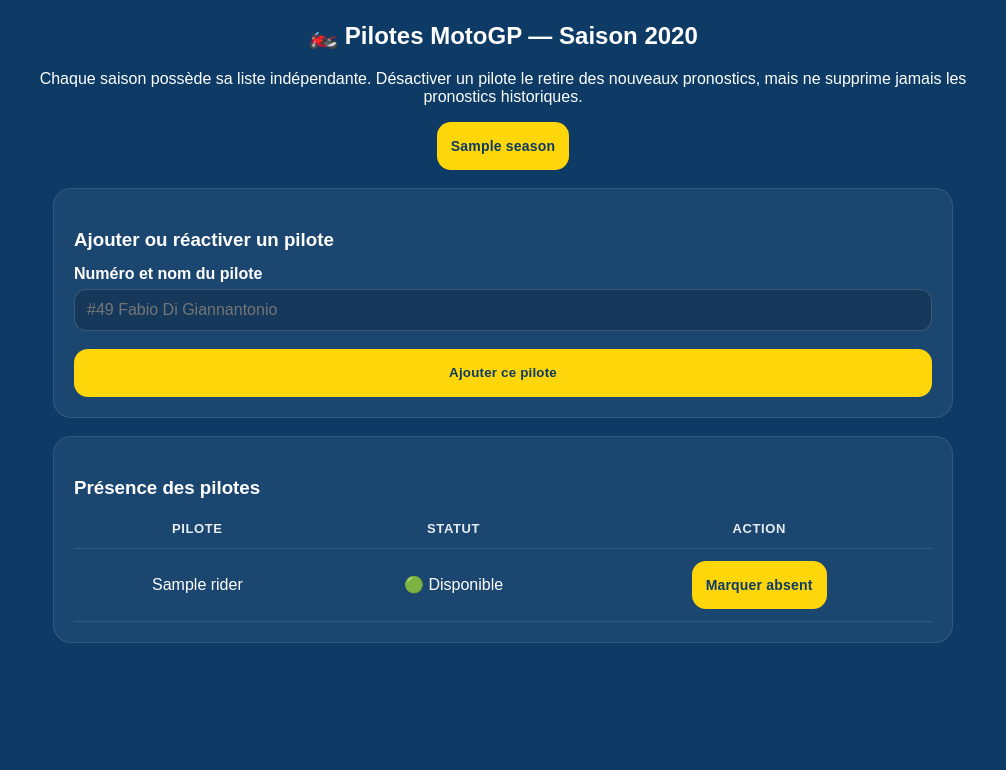
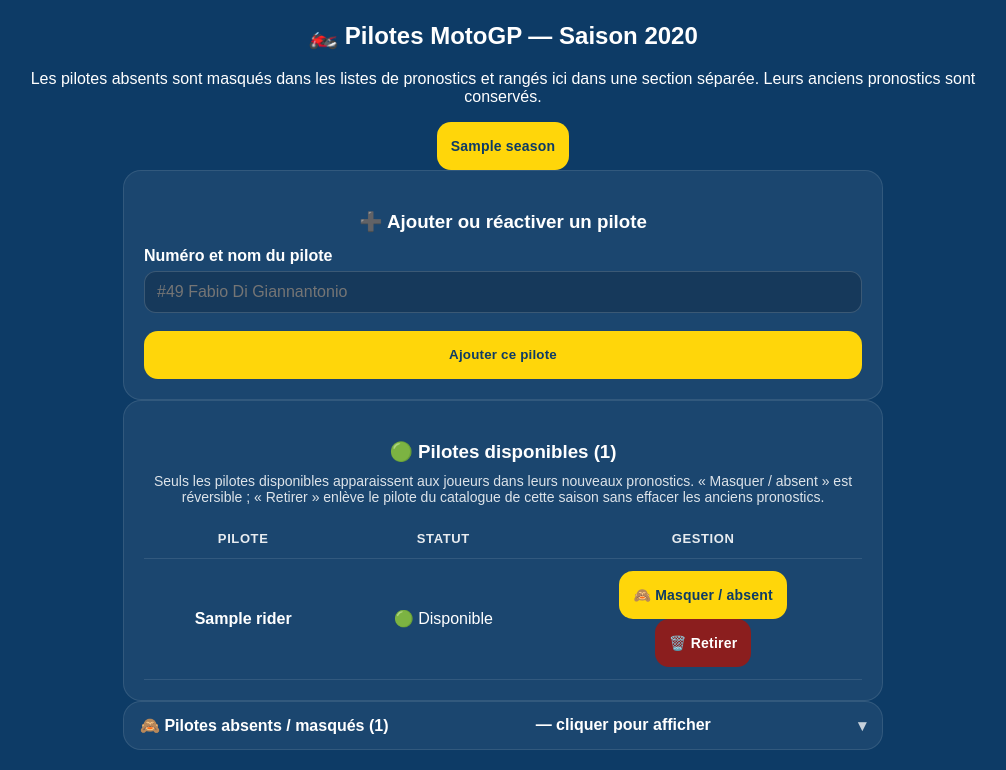
Before and after one commit to benjaminsoler07-lang/motogp-jeu, a Python web app: template templates/admin_riders.html in a window 1280 px wide. Shown: the part 305-1075 px from the top of the page, without its empty margins (137-1143 px from the left). Before the commit the page ends 948 px from the top, so only its background shows below. Run offline with Jinja, Linux system fonts and the light colour scheme; the template is opened without the code that fills it: most values are stand-ins (such as "Sample title", 1, 10 or a date in 2020).

Commit message:
ui(riders): separate active and hidden pilots and add explicit removal action

```diff
--- a/templates/admin_riders.html
+++ b/templates/admin_riders.html
@@ -3,44 +3,101 @@
 {% block content %}
 {% include "_admin_nav.html" %}
 <h2>🏍️ Pilotes MotoGP — Saison {{ year }}</h2>
-<p>Chaque saison possède sa liste indépendante. Désactiver un pilote le retire des nouveaux pronostics, mais ne supprime jamais les pronostics historiques.</p>
-<nav class="v2-season-picker">{% for y in seasons %}
-<a class="btn btn-small" href="{{ url_for('admin_riders', season=y) }}" {% if y == year %}aria-current="page"{% endif %}>{{ y }}</a>{% endfor %}</nav>
+<p>Les pilotes absents sont masqués dans les listes de pronostics et rangés ici dans une section séparée. Leurs anciens pronostics sont conservés.</p>
+<nav class="v2-season-picker">
+{% for y in seasons %}
+<a class="btn btn-small" href="{{ url_for('admin_riders', season=y) }}"
+   {% if y == year %}aria-current="page"{% endif %}>{{ y }}</a>
+{% endfor %}
+</nav>
 {% if archived %}<p class="notice">Saison archivée : liste verrouillée.</p>{% endif %}
-<section class="card" style="max-width:900px;margin:18px auto;text-align:left">
-<h3>Ajouter ou réactiver un pilote</h3>
+
+<section class="card v2-catalog-card">
+  <h3>➕ Ajouter ou réactiver un pilote</h3>
   <form method="post">
     <input type="hidden" name="csrf" value="{{ csrf }}">
     <input type="hidden" name="season" value="{{ year }}">
     <input type="hidden" name="action" value="add">
     <label for="rider">Numéro et nom du pilote</label>
-<input id="rider" name="rider" type="text" maxlength="100" placeholder="#49 Fabio Di Giannantonio" required {% if archived %}disabled{% endif %}>
+    <input id="rider" name="rider" type="text" maxlength="100"
+           placeholder="#49 Fabio Di Giannantonio" required {% if archived %}disabled{% endif %}>
     <button class="btn" type="submit" {% if archived %}disabled{% endif %}>Ajouter ce pilote</button>
   </form>
 </section>
-<section class="card" style="max-width:900px;margin:18px auto;text-align:left">
-<h3>Présence des pilotes</h3>
+
+<section class="card v2-catalog-card">
+  <h3>🟢 Pilotes disponibles ({{ active_rows|length }})</h3>
+  <p class="admin-tip">Seuls les pilotes disponibles apparaissent aux joueurs dans leurs nouveaux pronostics. « Masquer / absent » est réversible ; « Retirer » enlève le pilote du catalogue de cette saison sans effacer les anciens pronostics.</p>
   <div style="overflow:auto">
-<table class="classement" style="width:100%">
-<thead><tr><th>Pilote</th><th>Statut</th><th>Action</th></tr></thead>
+    <table class="classement v2-catalog-table">
+      <thead><tr><th>Pilote</th><th>Statut</th><th>Gestion</th></tr></thead>
       <tbody>
-{% for item in rows %}
+      {% for item in active_rows %}
         <tr>
-<td>{{ item.rider }}</td>
-<td>{{ '🟢 Disponible' if item.active else '⛔ Absent' }}</td>
-<td><form method="post">
+          <td><strong>{{ item.rider }}</strong></td>
+          <td>🟢 Disponible</td>
+          <td>
+            <div class="v2-catalog-actions">
+              <form method="post">
                 <input type="hidden" name="csrf" value="{{ csrf }}">
                 <input type="hidden" name="season" value="{{ year }}">
+                <input type="hidden" name="rider" value="{{ item.rider }}">
                 <input type="hidden" name="action" value="toggle">
+                <button class="btn btn-small" type="submit" {% if archived %}disabled{% endif %}>🙈 Masquer / absent</button>
+              </form>
+              <form method="post" onsubmit="return confirm('Retirer {{ item.rider }} du catalogue {{ year }} ? Les pronostics déjà enregistrés restent conservés.');">
+                <input type="hidden" name="csrf" value="{{ csrf }}">
+                <input type="hidden" name="season" value="{{ year }}">
                 <input type="hidden" name="rider" value="{{ item.rider }}">
-<button type="submit" class="btn btn-small" {% if archived %}disabled{% endif %}>{{ 'Marquer absent' if item.active else 'Réactiver' }}</button>
-</form></td>
+                <input type="hidden" name="action" value="remove">
+                <button class="btn btn-small btn-danger" type="submit" {% if archived %}disabled{% endif %}>🗑️ Retirer</button>
+              </form>
+            </div>
+          </td>
         </tr>
       {% else %}
-<tr><td colspan="3">Aucun pilote : ajoute les pilotes de cette saison avant d'ouvrir les pronostics.</td></tr>
+        <tr><td colspan="3">Aucun pilote disponible pour cette saison.</td></tr>
       {% endfor %}
       </tbody>
     </table>
   </div>
 </section>
+
+<details class="card v2-catalog-card v2-catalog-hidden">
+  <summary><strong>🙈 Pilotes absents / masqués ({{ hidden_rows|length }})</strong> — cliquer pour afficher</summary>
+  <p class="admin-tip">Les remplaçants peuvent rester dans la liste des pilotes disponibles pendant que les titulaires absents sont masqués. Réactive un titulaire lorsqu'il revient.</p>
+  <div style="overflow:auto">
+    <table class="classement v2-catalog-table">
+      <thead><tr><th>Pilote</th><th>Statut</th><th>Gestion</th></tr></thead>
+      <tbody>
+      {% for item in hidden_rows %}
+        <tr>
+          <td>{{ item.rider }}</td>
+          <td>⛔ Absent</td>
+          <td>
+            <div class="v2-catalog-actions">
+              <form method="post">
+                <input type="hidden" name="csrf" value="{{ csrf }}">
+                <input type="hidden" name="season" value="{{ year }}">
+                <input type="hidden" name="rider" value="{{ item.rider }}">
+                <input type="hidden" name="action" value="toggle">
+                <button class="btn btn-small" type="submit" {% if archived %}disabled{% endif %}>✅ Réactiver</button>
+              </form>
+              <form method="post" onsubmit="return confirm('Retirer définitivement {{ item.rider }} du catalogue {{ year }} ?');">
+                <input type="hidden" name="csrf" value="{{ csrf }}">
+                <input type="hidden" name="season" value="{{ year }}">
+                <input type="hidden" name="rider" value="{{ item.rider }}">
+                <input type="hidden" name="action" value="remove">
+                <button class="btn btn-small btn-danger" type="submit" {% if archived %}disabled{% endif %}>🗑️ Retirer</button>
+              </form>
+            </div>
+          </td>
+        </tr>
+      {% else %}
+        <tr><td colspan="3">Aucun pilote masqué.</td></tr>
+      {% endfor %}
+      </tbody>
+    </table>
+  </div>
+</details>
 {% endblock %}
```
Lines whose indentation alone changed are shown as unchanged.
